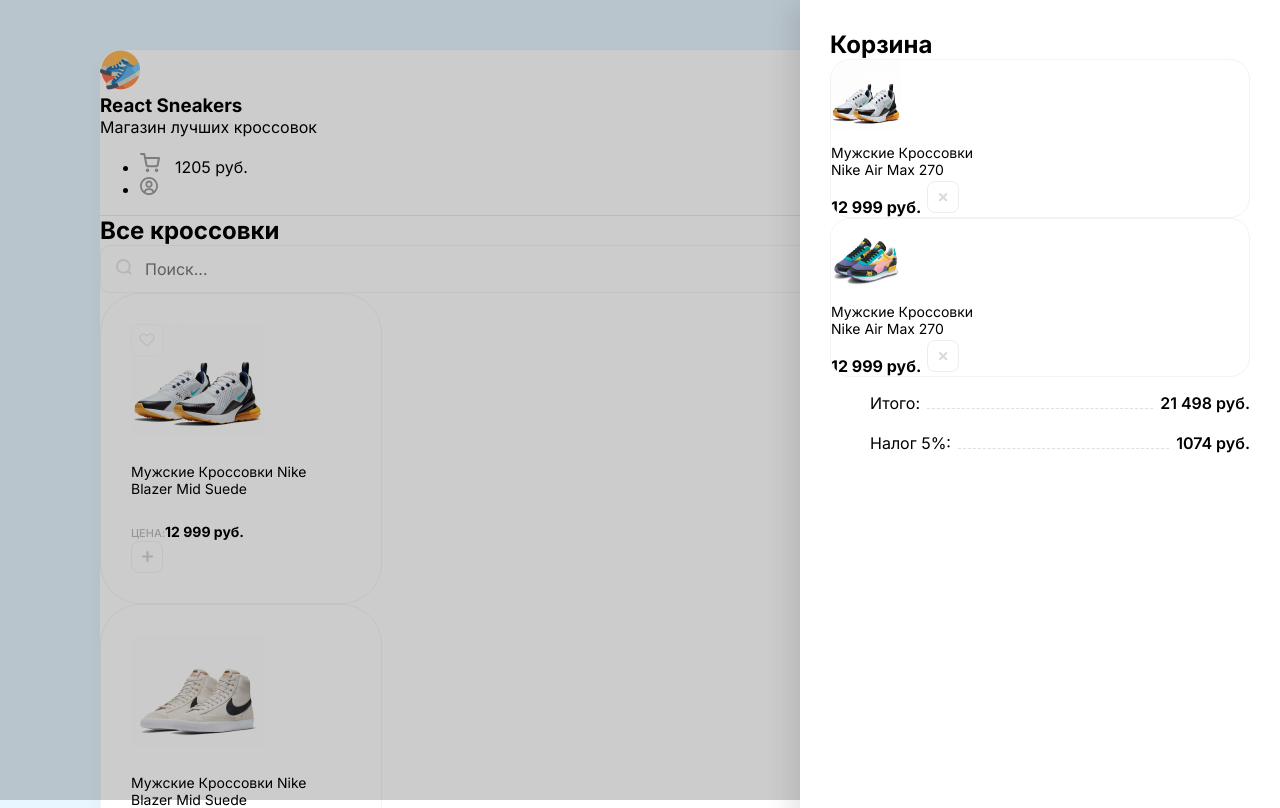
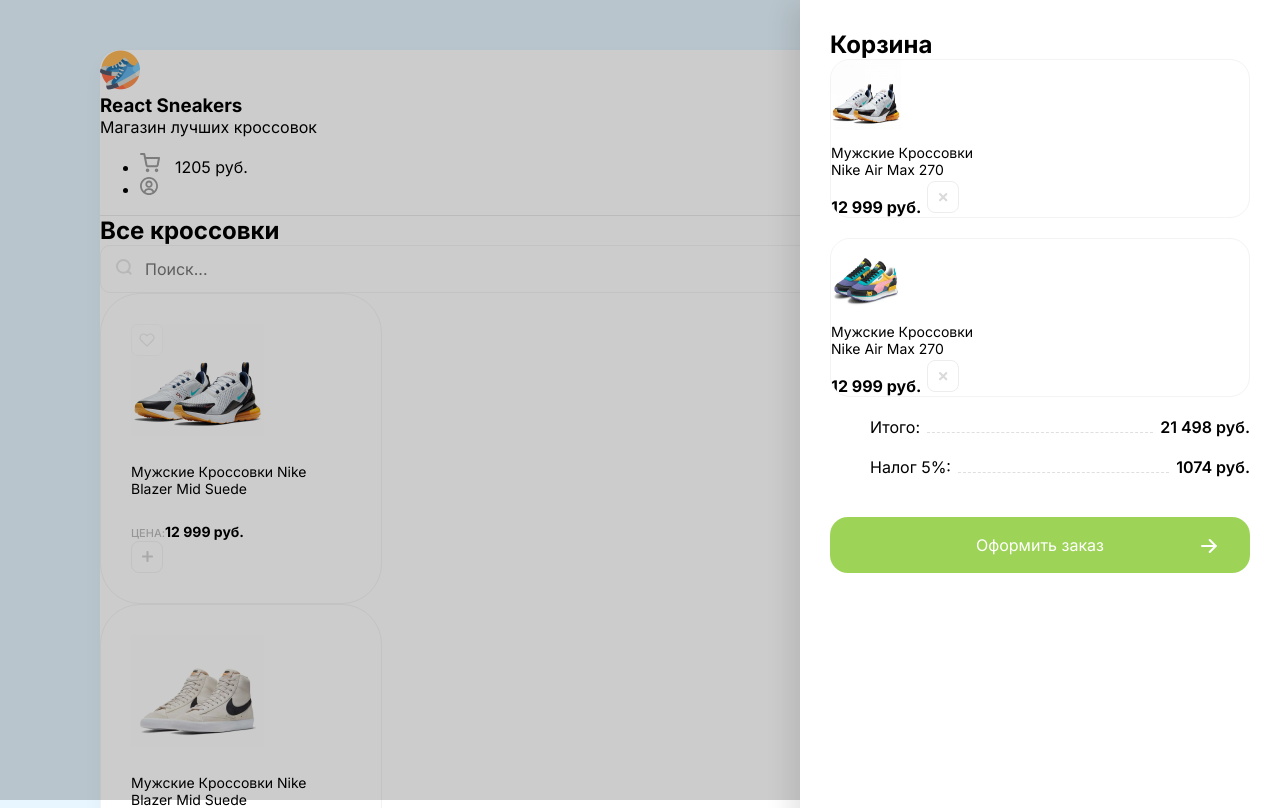
Before and after one commit to akapellla/react-sneakers, a React (Vite) app: page / in a window 1280 px wide. Shown: the top 808 px of the page. Built offline with nearby package versions, Linux system fonts and the light colour scheme.

Commit message:
implemented a shopping cart block

```diff
--- a/src/App.jsx
+++ b/src/App.jsx
@@ -57,18 +57,46 @@
               </div>
             </article>
           </div>
-          <ul className="cartTotalBlock">
-            <li className="">
+          <div className="cartTotalBlock">
+            <ul className="list">
+              <li>
                 <span>Итого:</span>
                 <div></div>
                 <b>21 498 руб.</b>
               </li>
-            <li className="">
+              <li>
                 <span>Налог 5%:</span>
                 <div></div>
                 <b>1074 руб.</b>
               </li>
             </ul>
+
+            <button className="placeOrder">
+              <span>Оформить заказ</span>
+              <svg
+                width="16"
+                height="14"
+                viewBox="0 0 16 14"
+                fill="none"
+                xmlns="http://www.w3.org/2000/svg"
+              >
+                <path
+                  d="M1 7H14.7143"
+                  stroke="white"
+                  stroke-width="2"
+                  stroke-linecap="round"
+                  stroke-linejoin="round"
+                />
+                <path
+                  d="M8.71436 1L14.7144 7L8.71436 13"
+                  stroke="white"
+                  stroke-width="2"
+                  stroke-linecap="round"
+                  stroke-linejoin="round"
+                />
+              </svg>
+            </button>
+          </div>
         </div>
       </div>
 
--- a/src/index.scss
+++ b/src/index.scss
@@ -132,12 +132,12 @@
 
 .cartItems {
   flex: 1;
-  gap: 20px;
 }
 .cartItem {
   border: 1px solid #f3f3f3;
   border-radius: 20px;
   overflow: hidden;
+  margin-bottom: 20px;
   p {
     margin-top: 10px;
     margin-bottom: 2px;
@@ -167,6 +167,9 @@
 }
 
 .cartTotalBlock {
+  .list {
+    margin-bottom: 40px;
+  }
   li {
     display: flex;
     align-items: flex-end;
@@ -189,3 +192,28 @@
     font-weight: 600;
   }
 }
+
+.placeOrder {
+  width: 100%;
+  padding: 18px 0px;
+  border-radius: 18px;
+  border: none;
+  background-color: #9dd458;
+  color: #ffffff;
+  font-size: 16px;
+  font-weight: 600;
+  position: relative;
+  cursor: pointer;
+  transition: background 0.2s ease-in-out;
+
+  &:hover {
+    background: lighten(#9dd458, 5%);
+  }
+
+  svg {
+    // transition: transform 0.5s ease-in-out;
+    position: absolute;
+    top: 22px;
+    right: 33px;
+  }
+}
```
Also changed, not shown: public/img/nextbtn.svg (added). Lines whose indentation alone changed are shown as unchanged.
